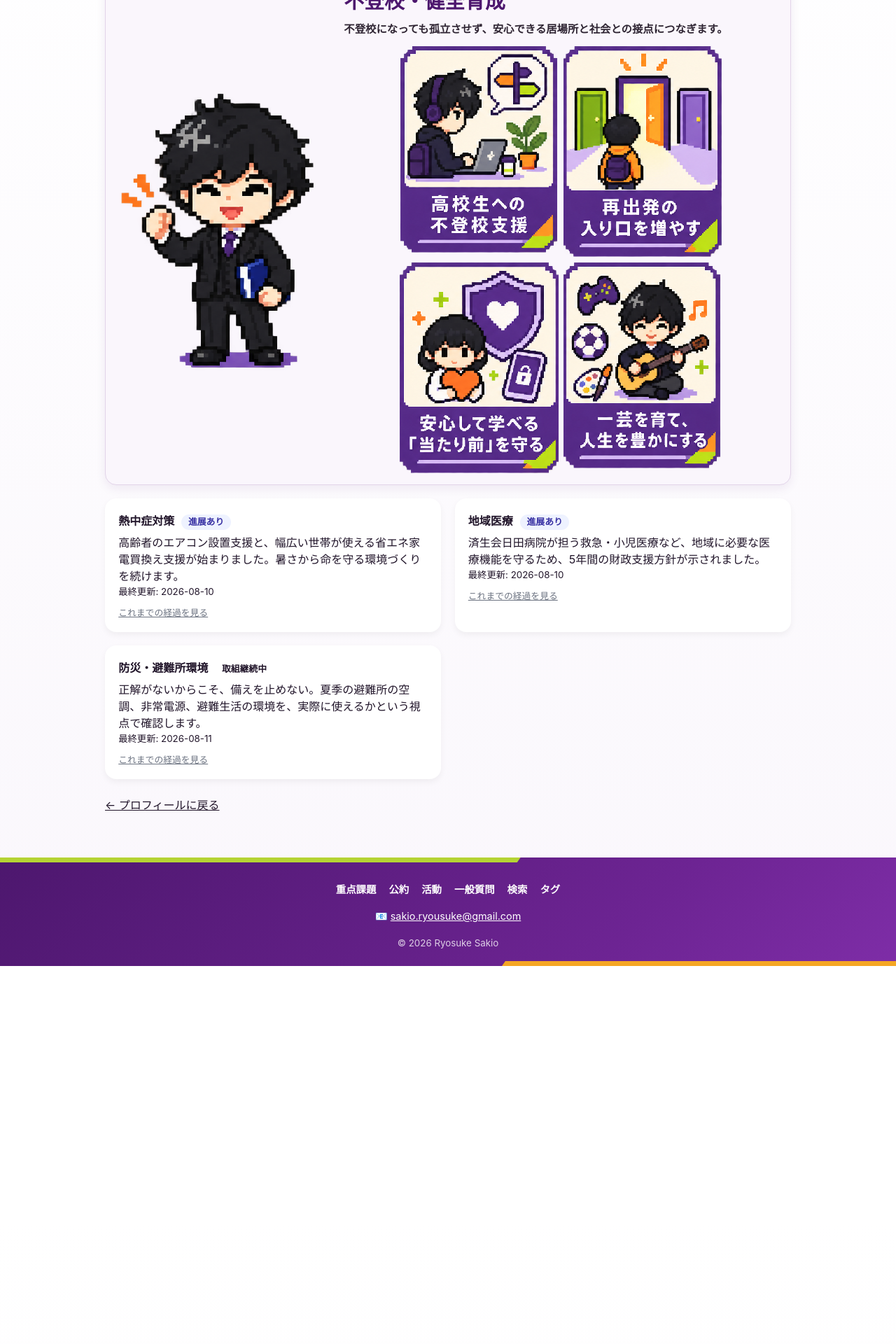
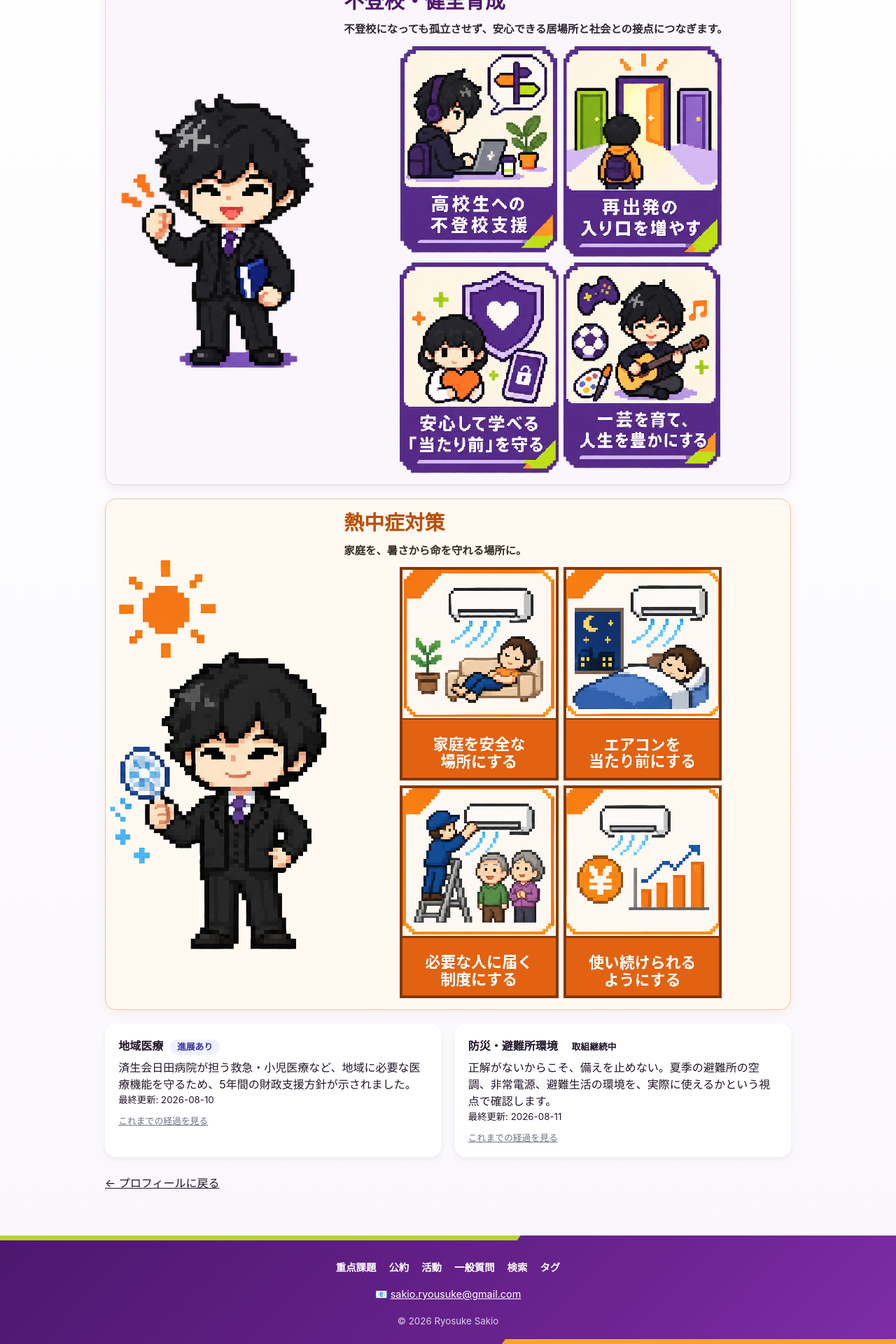
Before and after one commit to sakioryousuke-eng/activity-site, a Jekyll site: the page built from pages/priorities.html, in a window 1280 px wide. Shown: the part 655-2575 px from the top of the page at 70% size. Built offline with Jekyll 4.4.1, drawn with Linux system fonts in a browser that asks for light colours; before the commit the page ends 2035 px from its top, so only the background shows below that.

Commit message:
熱中症対策カードを正式素材で更新

```diff
--- a/pages/priorities.html
+++ b/pages/priorities.html
@@ -39,6 +39,22 @@ title: 重点課題
       </ul>
     </div>
   </a>
+  {% elsif priority.slug == 'heatstroke-prevention' %}
+  <a class="priority-card priority-card--heatstroke" id="{{ priority.slug }}" href="{{ priority.detail_url | relative_url }}" aria-label="熱中症対策の詳細を見る">
+    <div class="priority-card--heatstroke__mascot" aria-hidden="true">
+      <img src="{{ '/assets/images/priorities/heatstroke-mascot.png' | relative_url }}" alt="">
+    </div>
+    <div class="priority-card--heatstroke__content">
+      <h2>熱中症対策</h2>
+      <p class="priority-card--heatstroke__message">家庭を、暑さから命を守れる場所に。</p>
+      <ul class="priority-card--heatstroke__panels" aria-label="4つのサブテーマ">
+        <li><img src="{{ '/assets/images/priorities/heatstroke-home_safe.png' | relative_url }}" alt="家庭を安全な場所にする"></li>
+        <li><img src="{{ '/assets/images/priorities/heatstroke-ac_normal.png' | relative_url }}" alt="エアコンを当たり前にする"></li>
+        <li><img src="{{ '/assets/images/priorities/heatstroke-support_reaches.png' | relative_url }}" alt="必要な人に届く制度にする"></li>
+        <li><img src="{{ '/assets/images/priorities/heatstroke-keep_using.png' | relative_url }}" alt="使い続けられるようにする"></li>
+      </ul>
+    </div>
+  </a>
   {% else %}
   <article class="priority-card" id="{{ priority.slug }}">
     <div class="priority-title">
@@ -66,7 +82,7 @@ title: 重点課題
 .priority-index a{display:block;min-width:0;padding:.15rem .12rem .12rem;border-bottom:1px solid #cbb7d6;color:#4d176e;font-size:clamp(.68rem,1.65vw,.8rem);font-weight:700;line-height:1.15;text-decoration:none;white-space:nowrap;transition:border-color .15s,color .15s}
 .priority-index a:hover,.priority-index a:focus-visible{border-color:#7c3b9c;color:#7c3b9c}
 .priority-grid{display:grid;gap:1.2rem;grid-template-columns:1fr}
-@media(min-width:720px){.priority-grid{grid-template-columns:1fr 1fr}.priority-card--school{grid-column:1/-1}}
+@media(min-width:720px){.priority-grid{grid-template-columns:1fr 1fr}.priority-card--school,.priority-card--heatstroke{grid-column:1/-1}}
 .priority-card{position:relative;scroll-margin-top:1rem;border-radius:16px;padding:1.2rem;background:#fff;box-shadow:0 4px 10px rgba(0,0,0,.05)}
 .priority-card:hover{transform:translateY(-3px);box-shadow:0 6px 12px rgba(0,0,0,.1)}
 .priority-title{font-weight:700;margin-bottom:.4rem}
@@ -85,6 +101,17 @@ title: 重点課題
 .priority-card--school__panels{display:grid;grid-template-columns:repeat(2,minmax(0,1fr));gap:.45rem;width:100%;max-width:460px;margin:0 auto;padding:0;list-style:none}
 .priority-card--school__panels li{min-width:0;line-height:0}
 .priority-card--school__panels img{display:block;width:100%;height:auto;image-rendering:pixelated}
+.priority-card--heatstroke{display:grid;grid-template-columns:minmax(0,33%) minmax(0,67%);box-sizing:border-box;min-height:390px;overflow:hidden;border:1px solid #f1c49d;padding:0;background:#fff9f1;color:inherit;text-decoration:none;box-shadow:0 5px 14px rgba(189,87,10,.08);transition:transform .16s,border-color .16s,box-shadow .16s}
+.priority-card--heatstroke:hover,.priority-card--heatstroke:focus-visible{transform:translateY(-3px);border-color:#e48334;box-shadow:0 10px 22px rgba(189,87,10,.16);outline:none}
+.priority-card--heatstroke:active{transform:translateY(-1px);box-shadow:0 6px 14px rgba(189,87,10,.13)}
+.priority-card--heatstroke__mascot{display:flex;min-width:0;align-items:center;justify-content:center;overflow:hidden;line-height:0}
+.priority-card--heatstroke__mascot img{display:block;width:96%;height:96%;object-fit:contain;object-position:50% 50%;image-rendering:pixelated}
+.priority-card--heatstroke__content{display:flex;min-width:0;flex-direction:column;justify-content:center;padding:1rem 1.1rem}
+.priority-card--heatstroke h2{margin:0;color:#b94f08;font-size:clamp(1.25rem,4.7vw,1.8rem);line-height:1.25}
+.priority-card--heatstroke__message{margin:.55rem 0 .7rem;color:#352a24;font-size:.96rem;font-weight:700;line-height:1.65}
+.priority-card--heatstroke__panels{display:grid;grid-template-columns:repeat(2,minmax(0,1fr));gap:.45rem;width:100%;max-width:460px;margin:0 auto;padding:0;list-style:none}
+.priority-card--heatstroke__panels li{min-width:0;line-height:0}
+.priority-card--heatstroke__panels img{display:block;width:100%;height:auto;image-rendering:pixelated}
 @media(max-width:430px){
   .priority-heading-band{grid-template-columns:max-content minmax(0,1fr);gap:.45rem;margin-bottom:1rem;padding:.25rem 0 .32rem}
   .priority-heading-band h1{font-size:1.18rem;letter-spacing:-.05em}
@@ -95,5 +122,10 @@ title: 重点課題
   .priority-card--school h2{font-size:1.08rem;letter-spacing:-.04em}
   .priority-card--school__message{margin:.4rem 0 .52rem;font-size:.75rem;line-height:1.5}
   .priority-card--school__panels{gap:.28rem}
+  .priority-card--heatstroke{grid-template-columns:minmax(0,33%) minmax(0,67%);min-height:420px}
+  .priority-card--heatstroke__content{padding:.72rem .55rem}
+  .priority-card--heatstroke h2{font-size:1.08rem;letter-spacing:-.04em}
+  .priority-card--heatstroke__message{margin:.4rem 0 .52rem;font-size:.75rem;line-height:1.5}
+  .priority-card--heatstroke__panels{gap:.28rem}
 }
 </style>
```
Also changed, not shown: assets/images/priorities/heatstroke-ac_normal.png (added), assets/images/priorities/heatstroke-home_safe.png (added), assets/images/priorities/heatstroke-keep_using.png (added), assets/images/priorities/heatstroke-mascot.png (added), assets/images/priorities/heatstroke-support_reaches.png (added).
